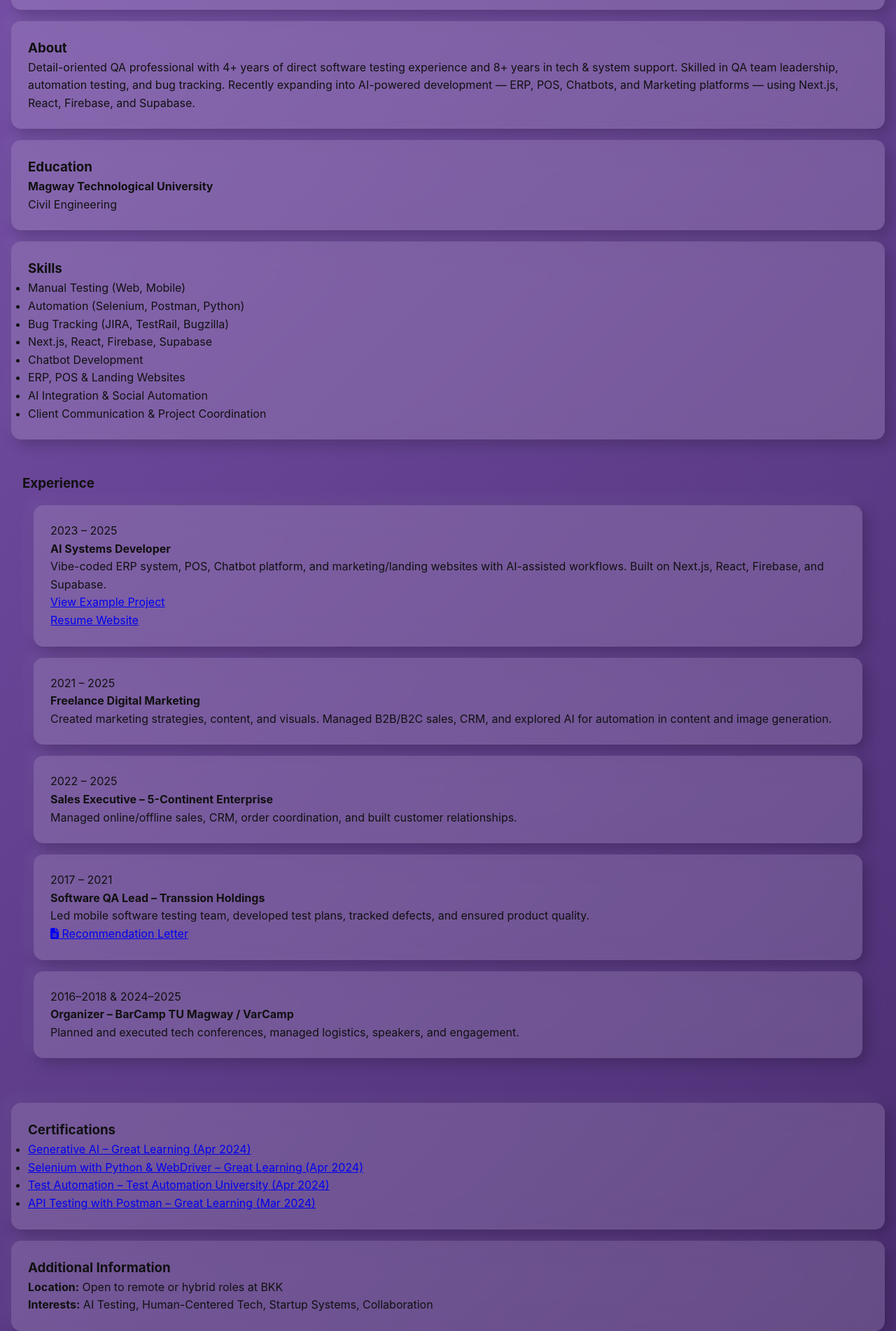
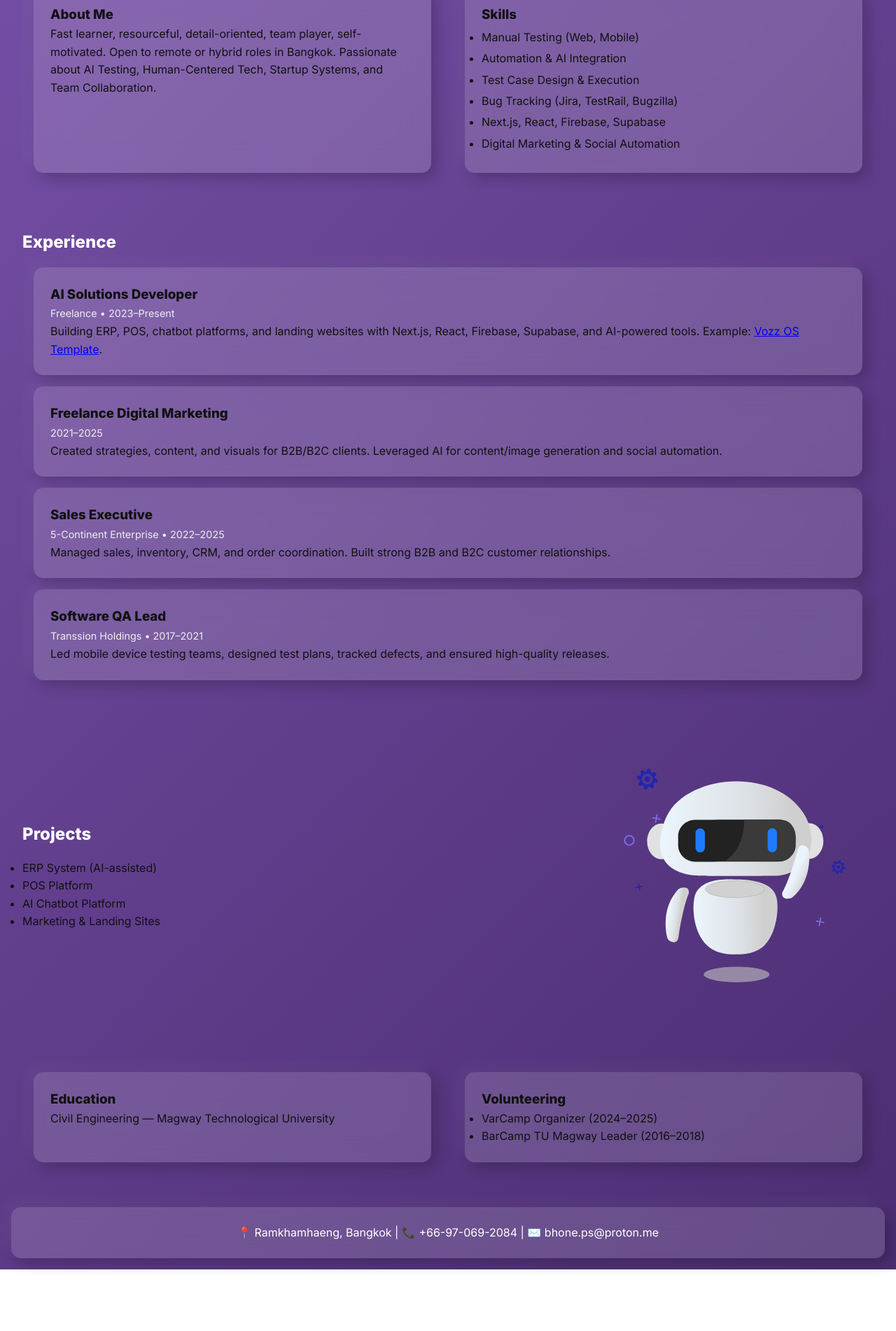
Before and after one commit to bhonepyisone/Software-QA-Lead-AI-Developer, a plain HTML site: page index.html in a window 1280 px wide. Shown: the part 352-2254 px from the top of the page at 70% size. After the commit the page ends 2166 px from the top, so only its background shows below. Drawn offline with nearby package versions, Linux system fonts and the light colour scheme.

Commit message:
Update index.html

```diff
--- a/index.html
+++ b/index.html
@@ -1,122 +1,111 @@
 <!DOCTYPE html>
 <html lang="en">
 <head>
-  <meta charset="UTF-8">
-  <meta name="viewport" content="width=device-width, initial-scale=1.0">
-  <title>Bhone Pyae Sone - Resume</title>
-  <link rel="icon" type="image/png" href="b.png">
-  <link rel="stylesheet" href="style.css">
-  <link rel="stylesheet" href="https://cdnjs.cloudflare.com/ajax/libs/font-awesome/6.5.2/css/all.min.css">
+  <meta charset="UTF-8" />
+  <meta name="viewport" content="width=device-width, initial-scale=1.0" />
+  <title>Bhone Pyae Sone | Resume</title>
+  <link rel="icon" type="image/png" href="b.png" />
+  <link href="https://fonts.googleapis.com/css2?family=Inter:wght@400;600;800&display=swap" rel="stylesheet">
+  <script src="https://unpkg.com/@lottiefiles/lottie-player@latest/dist/lottie-player.js"></script>
+  <link rel="stylesheet" href="style.css" />
 </head>
 <body>
 
-  <main class="resume-container">
-
-    <!-- HEADER -->
-    <header class="header-card">
-      <div class="blob"></div>
-      <div class="header-content">
-        <h1 class="name">
-          <span>Bhone</span><br>
-          <span>Pyae Sone</span>
-        </h1>
-        <h2 class="title">Software QA Lead & AI Developer</h2>
+  <!-- Hero -->
+  <section class="hero">
+    <div class="hero-left">
+      <img src="profile.png" alt="Profile" class="profile-pic" />
     </div>
-    </header>
-
-    <!-- PERSONAL INFO -->
-    <section class="card glass">
-      <h3>Personal Info</h3>
-      <p><i class="fas fa-phone"></i> <a href="tel:+66970692084">+66-97-069-2084</a></p>
-      <p><i class="fas fa-envelope"></i> <a href="mailto:bhone.ps@proton.me">bhone.ps@proton.me</a></p>
-      <p><i class="fas fa-map-marker-alt"></i> Ramkhamhaeng, Bangkok</p>
-      <p><i class="fab fa-linkedin"></i> <a href="https://www.linkedin.com/in/bhone-pyae-sone-bps93/" target="_blank">LinkedIn</a></p>
+    <div class="hero-right">
+      <h1 class="name">Bhone Pyae Sone</h1>
+      <h2 class="title">Software QA Lead • AI Solutions Developer</h2>
+      <p class="tagline">Detail-oriented QA professional with 4+ years in software testing, 8+ years in tech & systems support, now expanding into AI-powered QA, automation, and full-stack development.</p>
+    </div>
   </section>
 
-    <!-- ABOUT -->
-    <section class="card glass">
-      <h3>About</h3>
-      <p>Detail-oriented QA professional with 4+ years of direct software testing experience and 8+ years in tech & system support. Skilled in QA team leadership, automation testing, and bug tracking. Recently expanding into AI-powered development — ERP, POS, Chatbots, and Marketing platforms — using Next.js, React, Firebase, and Supabase.</p>
+  <!-- About & Skills -->
+  <section class="about">
+    <div class="card glass">
+      <h3>About Me</h3>
+      <p>Fast learner, resourceful, detail-oriented, team player, self-motivated. Open to remote or hybrid roles in Bangkok. Passionate about AI Testing, Human-Centered Tech, Startup Systems, and Team Collaboration.</p>
+    </div>
+    <div class="card glass">
+      <h3>Skills</h3>
+      <ul class="skills">
+        <li>Manual Testing (Web, Mobile)</li>
+        <li>Automation & AI Integration</li>
+        <li>Test Case Design & Execution</li>
+        <li>Bug Tracking (Jira, TestRail, Bugzilla)</li>
+        <li>Next.js, React, Firebase, Supabase</li>
+        <li>Digital Marketing & Social Automation</li>
+      </ul>
+    </div>
   </section>
 
-    <!-- EDUCATION -->
-    <section class="card glass">
-      <h3>Education</h3>
-      <p><strong>Magway Technological University</strong><br>Civil Engineering</p>
-    </section>
-
-    <!-- SKILLS -->
-    <section class="card glass">
-      <h3>Skills</h3>
-      <ul class="skills-list">
-        <li>Manual Testing (Web, Mobile)</li>
-        <li>Automation (Selenium, Postman, Python)</li>
-        <li>Bug Tracking (JIRA, TestRail, Bugzilla)</li>
-        <li>Next.js, React, Firebase, Supabase</li>
-        <li>Chatbot Development</li>
-        <li>ERP, POS & Landing Websites</li>
-        <li>AI Integration & Social Automation</li>
-        <li>Client Communication & Project Coordination</li>
-      </ul>
-    </section>
-
-    <!-- EXPERIENCE TIMELINE -->
+  <!-- Experience Timeline -->
   <section class="timeline">
-      <h3>Experience</h3>
+    <h2>Experience</h2>
 
     <div class="timeline-item glass">
-        <span class="date">2023 – 2025</span>
-        <h4>AI Systems Developer</h4>
-        <p>Vibe-coded ERP system, POS, Chatbot platform, and marketing/landing websites with AI-assisted workflows. Built on Next.js, React, Firebase, and Supabase.</p>
-        <p><a href="https://vozz-os-template.web.app/" target="_blank">View Example Project</a></p>
-        <p><a href="https://bhonepyisone.github.io/SQA-Lead-Digital-Tools-Specialist-Resume/" target="_blank">Resume Website</a></p>
+      <h3>AI Solutions Developer</h3>
+      <span class="company">Freelance • 2023–Present</span>
+      <p>Building ERP, POS, chatbot platforms, and landing websites with Next.js, React, Firebase, Supabase, and AI-powered tools. Example: <a href="https://vozz-os-template.web.app/" target="_blank">Vozz OS Template</a>.</p>
     </div>
 
     <div class="timeline-item glass">
-        <span class="date">2021 – 2025</span>
-        <h4>Freelance Digital Marketing</h4>
-        <p>Created marketing strategies, content, and visuals. Managed B2B/B2C sales, CRM, and explored AI for automation in content and image generation.</p>
+      <h3>Freelance Digital Marketing</h3>
+      <span class="company">2021–2025</span>
+      <p>Created strategies, content, and visuals for B2B/B2C clients. Leveraged AI for content/image generation and social automation.</p>
     </div>
 
     <div class="timeline-item glass">
-        <span class="date">2022 – 2025</span>
-        <h4>Sales Executive – 5-Continent Enterprise</h4>
-        <p>Managed online/offline sales, CRM, order coordination, and built customer relationships.</p>
+      <h3>Sales Executive</h3>
+      <span class="company">5-Continent Enterprise • 2022–2025</span>
+      <p>Managed sales, inventory, CRM, and order coordination. Built strong B2B and B2C customer relationships.</p>
     </div>
 
     <div class="timeline-item glass">
-        <span class="date">2017 – 2021</span>
-        <h4>Software QA Lead – Transsion Holdings</h4>
-        <p>Led mobile software testing team, developed test plans, tracked defects, and ensured product quality.</p>
-        <p><a href="Transsion_Recommendation.pdf" target="_blank"><i class="fas fa-file-alt"></i> Recommendation Letter</a></p>
-      </div>
-
-      <div class="timeline-item glass">
-        <span class="date">2016–2018 & 2024–2025</span>
-        <h4>Organizer – BarCamp TU Magway / VarCamp</h4>
-        <p>Planned and executed tech conferences, managed logistics, speakers, and engagement.</p>
+      <h3>Software QA Lead</h3>
+      <span class="company">Transsion Holdings • 2017–2021</span>
+      <p>Led mobile device testing teams, designed test plans, tracked defects, and ensured high-quality releases.</p>
     </div>
   </section>
 
-    <!-- CERTIFICATIONS -->
-    <section class="card glass">
-      <h3>Certifications</h3>
+  <!-- Projects with Lottie -->
+  <section class="projects">
+    <div class="projects-left">
+      <h2>Projects</h2>
       <ul>
-        <li><a href="https://olympus.mygreatlearning.com/courses/106320/certificate" target="_blank">Generative AI – Great Learning (Apr 2024)</a></li>
-        <li><a href="https://olympus.mygreatlearning.com/courses/61864/certificate" target="_blank">Selenium with Python & WebDriver – Great Learning (Apr 2024)</a></li>
-        <li><a href="https://testautomationu.applitools.com/certificate/?id=314ce475" target="_blank">Test Automation – Test Automation University (Apr 2024)</a></li>
-        <li><a href="https://olympus.mygreatlearning.com/courses/106128/certificate" target="_blank">API Testing with Postman – Great Learning (Mar 2024)</a></li>
+        <li>ERP System (AI-assisted)</li>
+        <li>POS Platform</li>
+        <li>AI Chatbot Platform</li>
+        <li>Marketing & Landing Sites</li>
       </ul>
+    </div>
+    <div class="projects-right">
+      <lottie-player src="robot.json" background="transparent" speed="1" loop autoplay></lottie-player>
+    </div>
   </section>
 
-    <!-- ADDITIONAL INFO -->
-    <section class="card glass">
-      <h3>Additional Information</h3>
-      <p><strong>Location:</strong> Open to remote or hybrid roles at BKK</p>
-      <p><strong>Interests:</strong> AI Testing, Human-Centered Tech, Startup Systems, Collaboration</p>
+  <!-- Education & Volunteering -->
+  <section class="edu-vol">
+    <div class="card glass">
+      <h3>Education</h3>
+      <p>Civil Engineering — Magway Technological University</p>
+    </div>
+    <div class="card glass">
+      <h3>Volunteering</h3>
+      <ul>
+        <li>VarCamp Organizer (2024–2025)</li>
+        <li>BarCamp TU Magway Leader (2016–2018)</li>
+      </ul>
+    </div>
   </section>
 
-  </main>
+  <!-- Footer -->
+  <footer class="footer glass">
+    <p>📍 Ramkhamhaeng, Bangkok | 📞 +66-97-069-2084 | ✉️ bhone.ps@proton.me</p>
+  </footer>
 
 </body>
 </html>
```
Lines whose indentation alone changed are shown as unchanged.
